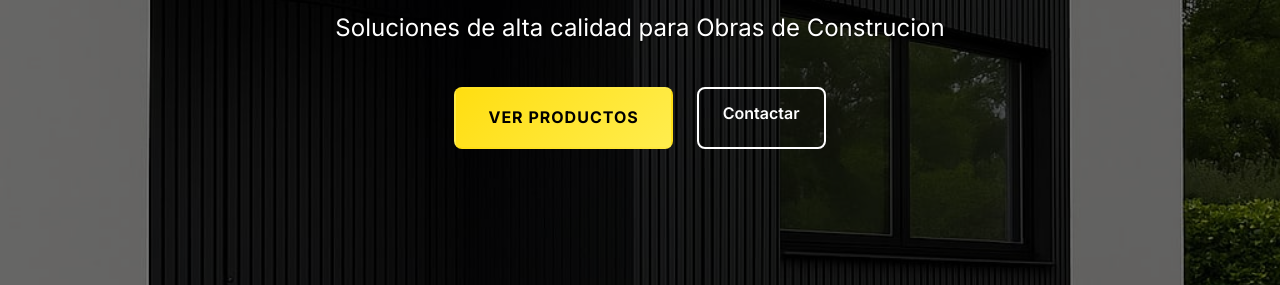
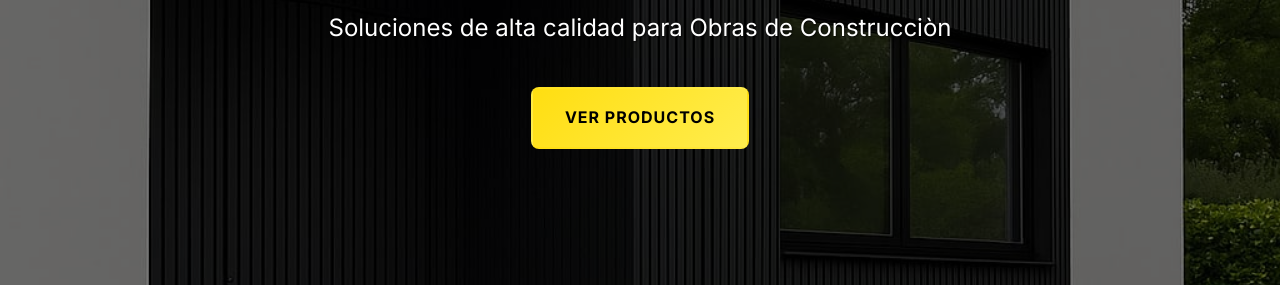
Before and after one commit to lanjal933/CatalogoImportacionesOS, a website: page index.html in a window 1280 px wide. Shown: the part 422-707 px from the top of the page. Drawn offline with Linux system fonts and the light colour scheme.

Commit message:
Update index.html
Detalles

```diff
--- a/index.html
+++ b/index.html
@@ -40,10 +40,9 @@
             <div class="banner-overlay">
                 <div class="banner-content">
                     <h1 class="banner-title">Catálogo de </h1> <h1 class="banner-title" style="color: #FFDE11; font-weight: 700;">Obra Seco</h1>
-                    <p class="banner-subtitle">Soluciones de alta calidad para Obras de Construcion</p>
+                    <p class="banner-subtitle">Soluciones de alta calidad para Obras de Construcciòn</p>
                     <div class="banner-buttons">
                         <a href="#productos" class="btn btn-primary">Ver Productos</a>
-                        <a href="#contacto" class="btn btn-secondary">Contactar</a>
                     </div>
                 </div>
             </div>
@@ -156,7 +155,7 @@
         <div class="container">
             <div class="footer-content">
                 <div class="footer-section">
-                    <h3>Industrial Catalog</h3>
+                    <h3>Obra Seco Importaciones</h3>
                     <p>Líder en soluciones industriales con más de 25 años de experiencia en el mercado.</p>
                     <div class="social-links">
                         <a href="https://wa.me/5491160104818?text=Hola,%20me%20interesa%20información%20sobre%20sus%20productos%20industriales" target="_blank" class="social-link whatsapp">
```
